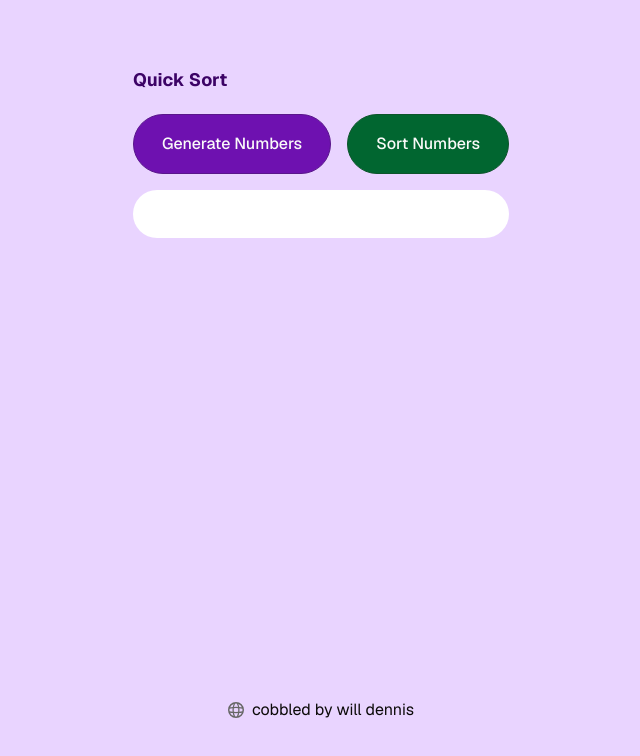
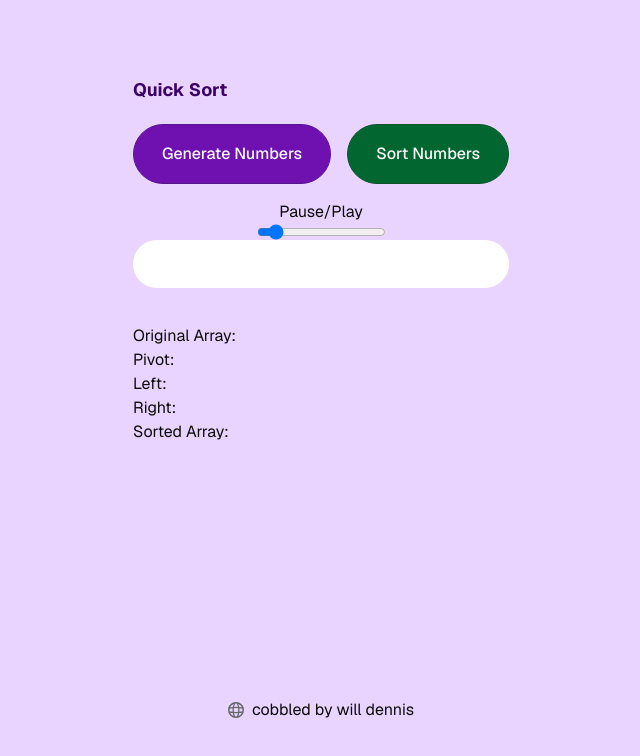
Before and after one commit to williamldennis/wd-algos, a Next.js app: page /quick-sort in a window 1280 px wide. Both pictures are taken after a click on the button "Sort Numbers". Shown: the top 756 px of the page, without its empty margins (319-959 px from the left). Built offline with nearby package versions, Linux system fonts and the light colour scheme.

Commit message:
data showing in front end and animating

```diff
--- /dev/null
+++ b/src/algos/app2.ts
@@ -0,0 +1,8 @@
+import { quicksort } from "./quicksort"
+
+
+
+
+const sortedArray = quicksort([1, 4, 12, 2, 2, 5, 9], (state) => console.log(state))
+
+console.log(sortedArray)
--- a/src/algos/quick-sort.tsx
+++ b/src/algos/quick-sort.tsx
@@ -33,22 +33,23 @@ export const quickSort = (array: number[], quickObjectArray: quickObject[], full
             leftOrRight: item < pivot ? "left" : "right",
             fullArray: fullArray.slice()
         })
-        console.log("for each:", quickObjectArray)
+        console.log("item:", item)
         if (item < pivot) {
 
             left.push(item)
 
-            console.log("after push left:", quickObjectArray)
+            console.log("after push left:", left)
 
         }
         if (item > pivot) {
             right.push(item)
 
-            console.log("after push right:", quickObjectArray)
+            console.log("after push right:", right)
 
         }
     })
     const sorted = [...quickSort(left, quickObjectArray, fullArray), pivot, ...quickSort(right, quickObjectArray, fullArray)]
     console.log("Sorted", sorted);
-    return sorted
+    return quickObjectArray
+
 }
--- /dev/null
+++ b/src/algos/quicksort.ts
@@ -0,0 +1,48 @@
+
+
+
+export interface QuickSortState {
+    originalArray: number[],
+    sortedArray?: number[],
+    left?: number[] | undefined,
+    right?: number[] | undefined,
+    pivot?: number | undefined,
+    discriminationIndex?: number | undefined // this is the index that we are currently on deciding what should go left and right
+
+}
+
+export function quicksort(arr: number[], onStateChange?: (quickSortState: QuickSortState) => void): number[] {
+    if (onStateChange) onStateChange({ originalArray: arr })
+    if (arr.length <= 1) return arr
+
+    const pivot = arr.pop()
+    if (!pivot) return arr // unnecessary, just for typescript
+
+    if (onStateChange) onStateChange({ originalArray: arr, pivot })
+
+    const left: number[] = []
+    const right: number[] = []
+
+    arr.forEach((num, index) => {
+        if (num < pivot) left.push(num)
+        else right.push(num)
+    })
+
+    if (onStateChange) onStateChange({ originalArray: arr, pivot, left, right })
+
+    const sortedArray = [...quicksort(left, onStateChange), pivot, ...quicksort(right, onStateChange)]
+
+    if (onStateChange) onStateChange({ originalArray: arr, pivot, left, right, sortedArray })
+
+    return sortedArray
+}
+
+
+const sortHistory: QuickSortState[] = []
+const sortedArray = quicksort([1, 4, 12, 2, 2, 5, 9], (quickSortState) => {
+    sortHistory.push(quickSortState)
+})
+
+
+console.log("sortedArray: ", sortedArray)
+console.log("History: ", sortHistory)
--- /dev/null
+++ b/src/algos/randomapp.ts
@@ -0,0 +1,7 @@
+import { quicksort } from "./quicksort";
+
+
+const history: any[] = []
+const sortedArray = quicksort([1, 4, 12, 2, 2, 5, 9], (state) => history.push(state))
+
+console.log(history)
--- a/src/app/quick-sort/page.tsx
+++ b/src/app/quick-sort/page.tsx
@@ -3,13 +3,17 @@
 import Image from "next/image";
 import { Button } from "@/components/ui/button"
 import * as motion from "motion/react-client"
-import { useState } from "react";
+import { useEffect, useState } from "react";
 import { log } from "console";
-import { fullArray, quickObjectArray, quickSort } from "@/algos/quick-sort";
+import { quicksort, QuickSortState } from "@/algos/quicksort";
 
 type NumArray = number[]
 
 export default function QuickSort() {
+    const [history, setHistory] = useState<QuickSortState[]>([])
+    const [currentFrame, setCurrentFrame] = useState(0)
+    const [isPlaying, setIsPlaying] = useState(false)
+    const [animationSpeed, setAnimationSpeed] = useState(100)
 
     const [sortNumbers, setSortNumbers] = useState<number[]>([])
     const generateNumbers = () => {
@@ -17,11 +21,26 @@ export default function QuickSort() {
         setSortNumbers(newNumbers)
     }
 
+    useEffect(() => {
+        if (!isPlaying || currentFrame >= history.length - 1) {
+            console.log("infinite??")
+            setIsPlaying(false)
+            return
+        }
+
+        const timer = setTimeout(() => {
+            setCurrentFrame(prev => prev + 1)
+        }, animationSpeed)
+
+        return () => clearTimeout(timer)
+    }, [animationSpeed, isPlaying, currentFrame])
+
+    const frame = history[currentFrame]
 
     return (
         <div className="grid grid-rows-[20px_1fr_20px] items-center justify-items-center min-h-screen p-8 pb-20 gap-16 sm:p-20 font-[family-name:var(--font-geist-sans)] bg-purple-200">
             <main className="flex flex-col gap-[20px]">
-                <h1 className="text-lg font-bold text-purple-950 mt-40"> Quick Sort</h1>
+                <h1 className="text-lg font-bold text-purple-950 mt-90"> Quick Sort</h1>
                 <div className="flex flex-col items-center">
                     <div className="mb-4">
                         <motion.div animate={{ rotate: 360 }} transition={{ duration: 2 }}>
@@ -31,16 +50,38 @@ export default function QuickSort() {
                             >Generate Numbers</Button>
                             <Button
                                 className="p-7 text-md h-15 bg-green-800 rounded-full border-1 border-green-900 ml-4"
-                                onClick={() => quickSort(sortNumbers, quickObjectArray, fullArray)}
+                                onClick={() => {
+                                    const newHistory: QuickSortState[] = []
+                                    quicksort(sortNumbers, (state) => newHistory.push(state))
+                                    setHistory(newHistory)
+                                    setCurrentFrame(0)
+                                    setIsPlaying(true)
+                                }}
                             >Sort Numbers</Button>
                         </motion.div>
                     </div>
+                    <button onClick={() => setIsPlaying(prev => !prev)}>
+                        Pause/Play
+                    </button>
+                    <input type="range" min={0} max={1000} step={10} value={animationSpeed} onChange={(e) => setAnimationSpeed(parseInt(e.target.value))} />
                     <div className="flex flex-col w-full items-center">
                         <motion.div className="p-6 font-bold bg-white rounded-full mb-4 w-full text-center">
                             {sortNumbers.join(", ")}
                         </motion.div>
                     </div>
+
                 </div>
+                {frame && (
+                    <div>
+                        <div>Original Array: {frame.originalArray.join(" , ")}</div>
+                        <div>Pivot: {frame.pivot}</div>
+                        <div>Left: {frame.left?.join(" , ")}</div>
+                        <div>Right: {frame.right?.join(" , ")}</div>
+                        <div>Sorted Array: {frame.sortedArray?.join(" , ")}</div>
+
+                    </div>
+
+                )}
 
                 <div>
                     {/* <AlgoViz state={undefined} /> */}
--- /dev/null
+++ b/src/app/quick-sort/sort.tsx
@@ -0,0 +1,41 @@
+'use client'
+
+import { QuickSortState } from "@/algos/quicksort";
+import { useEffect, useState } from "react";
+import { sortHistory } from "@/algos/quicksort";
+
+export default function Home() {
+
+    const [currentFrame, setCurrentFrame] = useState(0)
+    const [isPlaying, setIsPlaying] = useState(false)
+    const [animationSpeed, setAnimationSpeed] = useState(100)
+
+
+    useEffect(() => {
+        if (!isPlaying || currentFrame >= sortHistory.length - 1) {
+            console.log("infinite??")
+            setIsPlaying(false)
+            return
+        }
+
+        const timer = setTimeout(() => {
+            setCurrentFrame(prev => prev + 1)
+        }, animationSpeed)
+
+        return () => clearTimeout(timer)
+    }, [animationSpeed, isPlaying, currentFrame])
+
+    const frame = sortHistory[currentFrame]
+    // render the currentFrame
+    return (
+        <div>
+            <div>Original Array: {frame.originalArray}</div>
+            <div>Sorted Array: {frame.sortedArray}</div>
+            <div>Pivot: {frame.pivot}</div>
+            <button onClick={() => setIsPlaying(prev => !prev)}>
+                Pause/Play
+            </button>
+            <input type="range" min={0} max={1000} step={10} value={animationSpeed} onChange={(e) => setAnimationSpeed(parseInt(e.target.value))} />
+        </div>
+    );
+}
```
